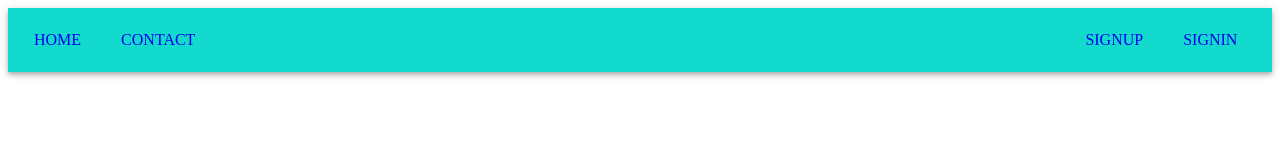
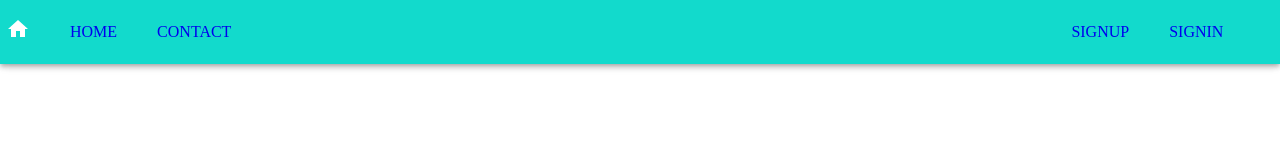
Before and after one commit to tharshi1123/react-route, a React app: page / in a window 1280 px wide. Built offline with nearby package versions, Linux system fonts and the light colour scheme.

Commit message:
first commit

```diff
--- a/package.json
+++ b/package.json
@@ -4,6 +4,7 @@
   "private": true,
   "dependencies": {
     "@material-ui/core": "^4.10.1",
+    "@material-ui/icons": "^4.9.1",
     "@testing-library/jest-dom": "^4.2.4",
     "@testing-library/react": "^9.5.0",
     "@testing-library/user-event": "^7.2.1",
--- a/src/pages/mynav.css
+++ b/src/pages/mynav.css
@@ -1,7 +1,7 @@
 .right{
 display:flex;
 justify-content: space-between;
-margin-left: 850px;
+margin-left: 800px;
 float: right;
 }
 .left{
@@ -10,3 +10,8 @@ float: right;
   margin-left: -50px;
   float:left;
 }
+.home{
+display: flex;
+margin-left:20px;
+margin-top: 10px;
+}
--- a/src/pages/mynav.js
+++ b/src/pages/mynav.js
@@ -5,7 +5,7 @@ import Toolbar from '@material-ui/core/Toolbar';
 import theme from '../theme/theme';
 import {BrowserRouter as Router,Switch,Route,Link} from "react-router-dom";
 import "../pages/mynav.css"
-import Icon from '@material-ui/core/Icon';
+import Home from '@material-ui/icons/Home';
 
 
 
@@ -15,12 +15,12 @@ class Navbar extends Component {
         return (
             <ThemeProvider theme={theme} >
             <Router>
-                <AppBar position="static" className="nav">
+                <AppBar className="nav">
                     <Toolbar>
                         <IconButton edge="start" color="inherit" aria-label="menu">
                         </IconButton>
                       <div style={{}} className="left">
-
+                      <Home className="home"/>
                         <Link to="/home" style={{ textDecoration: 'none' }} >  <ul>HOME</ul></Link>
                         <Link to="/contact" style={{ textDecoration: 'none' }}>  <ul >CONTACT </ul></Link>
                         </div>
```
Also changed, not shown: src/pages/login.js (added), 1 other file.
